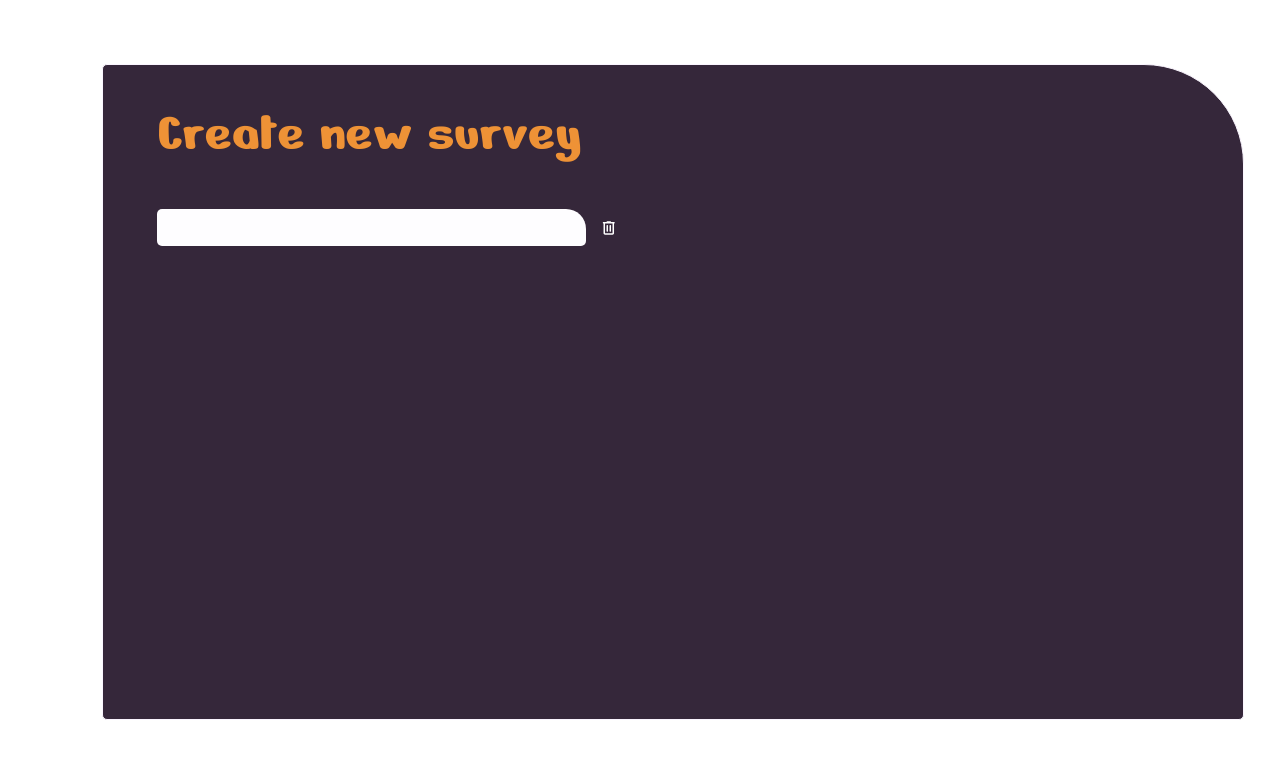
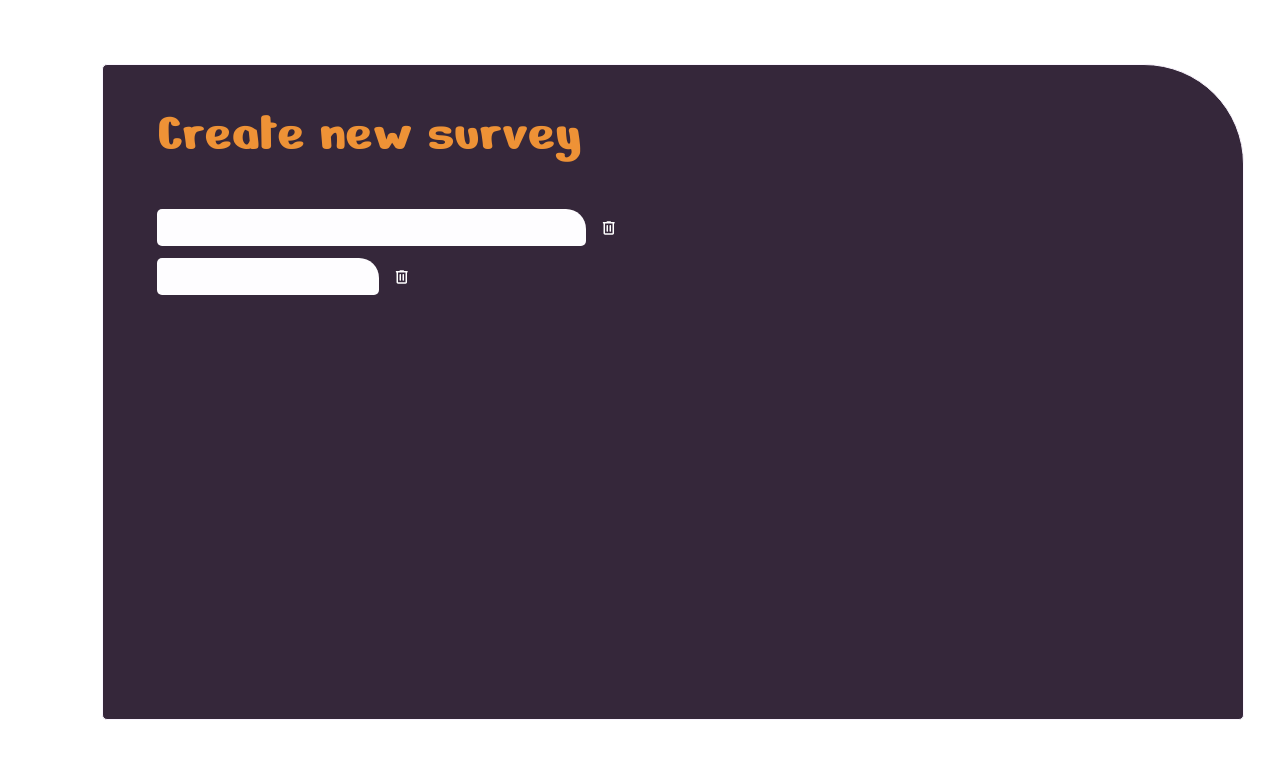
Before and after one commit to FatihYalcin42/PollApp, an Angular app: page /create-survey in a window 1280 px wide. Shown: the top 758 px of the page. Built offline with nearby package versions, Linux system fonts and the light colour scheme; a web font is replaced by a local one.

Commit message:
feat: add second short input row with matching delete-button hover behavior

```diff
--- a/src/app/pages/create-survey/create-survey-page.html
+++ b/src/app/pages/create-survey/create-survey-page.html
@@ -1,6 +1,7 @@
 <main class="create-survey-page">
   <section class="create-survey-canvas" aria-label="Create survey workspace">
     <h1 class="create-survey-title">Create new survey</h1>
+    <div class="create-survey-inputs">
       <div class="create-survey-input-row">
         <input class="create-survey-input" type="text" aria-label="Survey title" />
 
@@ -9,5 +10,15 @@
           <img class="delete-button__icon-hover" src="/assets/delete-icon-hover.svg" alt="" />
         </button>
       </div>
+
+      <div class="create-survey-input-row">
+        <input class="create-survey-input create-survey-input--short" type="text" aria-label="Option" />
+
+        <button class="delete-button" type="button" aria-label="Delete option input">
+          <img class="delete-button__icon" src="/assets/delete-icon.svg" alt="" />
+          <img class="delete-button__icon-hover" src="/assets/delete-icon-hover.svg" alt="" />
+        </button>
+      </div>
+    </div>
   </section>
 </main>
--- a/src/app/pages/create-survey/create-survey-page.scss
+++ b/src/app/pages/create-survey/create-survey-page.scss
@@ -49,6 +49,12 @@
   border: 0;
 }
 
+.create-survey-inputs {
+  display: flex;
+  flex-direction: column;
+  gap: 12px;
+}
+
 .create-survey-input-row {
   display: flex;
   align-items: center;
@@ -75,6 +81,10 @@
   font-size: 16px;
   line-height: 1;
   color: #221227;
+}
+
+.create-survey-input--short {
+  width: 222px;
 }
 
 .create-survey-input:focus {
```
Lines whose indentation alone changed are shown as unchanged.
